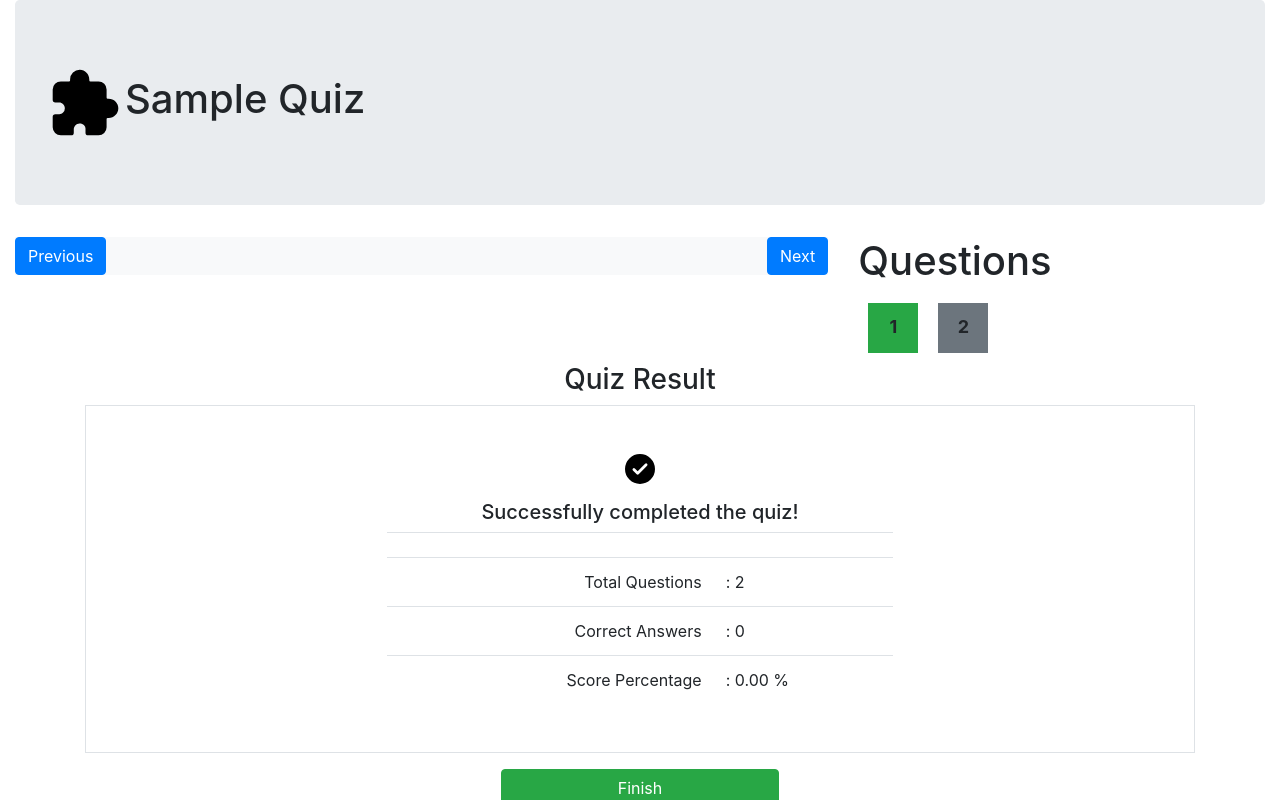
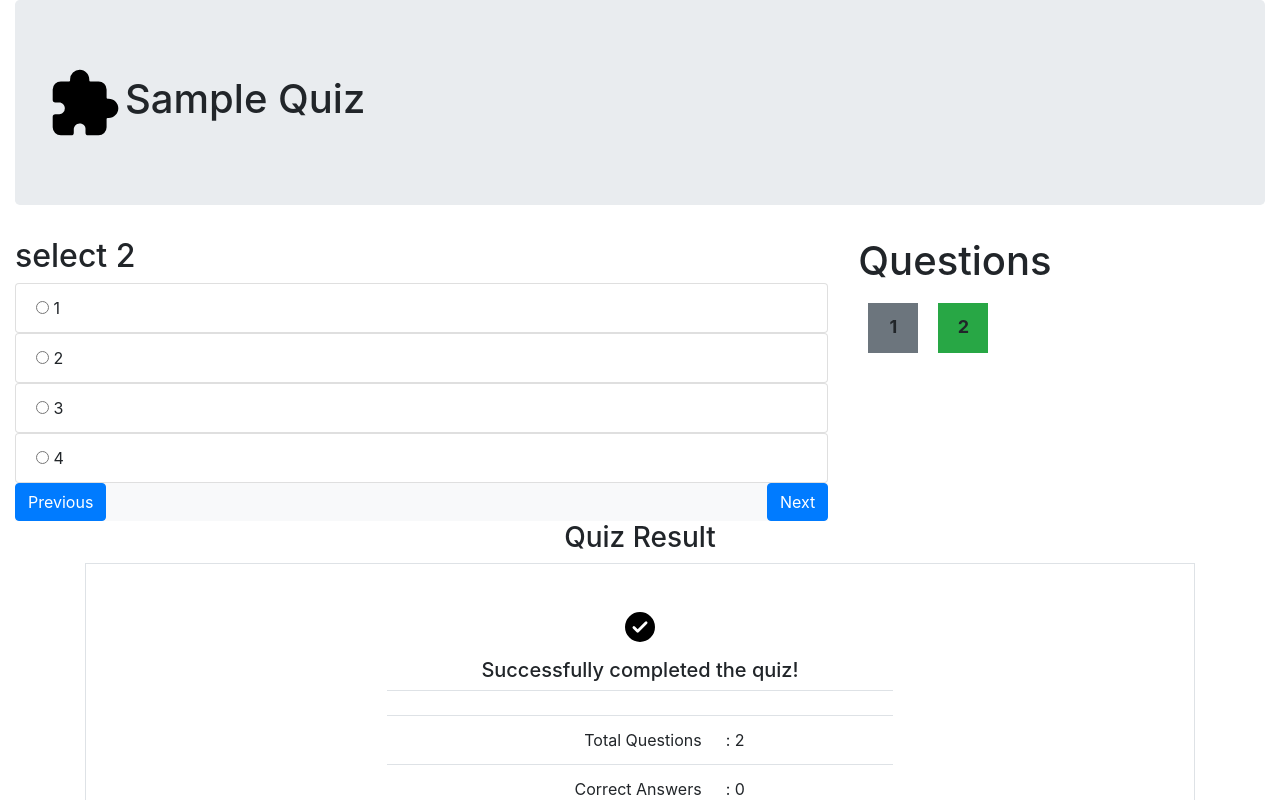
Before and after one commit to ShashiSrinath/ng-quiz-app, an Angular app: page / in a window 1280 px wide. Shown: the top 800 px of the page. Built offline with nearby package versions, Linux system fonts and the light colour scheme.

Commit message:
mcq Quastion created

```diff
--- a/angular.json
+++ b/angular.json
@@ -1,5 +1,8 @@
 {
   "$schema": "./node_modules/@angular/cli/lib/config/schema.json",
+  "cli": {
+    "analytics": false
+  },
   "version": 1,
   "newProjectRoot": "projects",
   "projects": {
--- a/src/app/app.component.html
+++ b/src/app/app.component.html
@@ -8,7 +8,7 @@
   <div class="col-8">
     <div class="container">
       <div>
-        <!-- text quiz insert here -->
+        <app-mcq [question]="appService.questions[appService.currentPageIndex]"></app-mcq>
       </div>
       <div>
         <!-- mcq quiz insert here -->
--- a/src/app/app.module.ts
+++ b/src/app/app.module.ts
@@ -7,6 +7,7 @@ import { HeaderComponent } from './header/header.component';
 import { FooterComponent } from './footer/footer.component';
 import { QuizResultComponent } from './quiz-result/quiz-result.component';
 import { QuizOverallViewComponent } from './quiz-overall-view/quiz-overall-view.component';
+import { McqComponent } from './mcq/mcq.component';
 @NgModule({
   declarations: [
     AppComponent,
@@ -14,6 +15,7 @@ import { QuizOverallViewComponent } from './quiz-overall-view/quiz-overall-view.
     FooterComponent,
     QuizResultComponent,
     QuizOverallViewComponent,
+    McqComponent
   ],
   imports: [BrowserModule, AppRoutingModule],
   providers: [],
--- a/src/app/app.service.ts
+++ b/src/app/app.service.ts
@@ -22,7 +22,7 @@ export class AppService {
         question: 'select 2',
       },
     ];
-    this.currentPageIndex = 0;
+    this.currentPageIndex = 1;
   }
 
   public gotoNextPage = () => {
--- /dev/null
+++ b/src/app/mcq/mcq.component.html
@@ -0,0 +1,12 @@
+
+<div class="mcq_quastion" *ngIf="question?.type==='mcq'">
+    <div class="questions">
+        <h2>{{question?.question}}</h2>
+        <ul class="list-group" *ngFor="let quiz of question?.choices">
+            <li class="list-group-item">
+                <input type="radio" name="options" >
+                {{quiz}}
+            </li>
+        </ul>
+    </div>
+</div>
--- /dev/null
+++ b/src/app/mcq/mcq.component.ts
@@ -0,0 +1,23 @@
+import { Component, Input, OnInit } from '@angular/core';
+import { AppService } from '../app.service';
+import { Question } from '../types';
+
+@Component({
+  selector: 'app-mcq',
+  templateUrl: './mcq.component.html',
+  styleUrls: ['./mcq.component.css']
+})
+export class McqComponent implements OnInit {
+
+@Input() question?:Question;
+
+  constructor(
+
+  ) {this.getQus() }
+
+  ngOnInit(): void {
+  }
+getQus(){
+  console.log(this.question?.type)
+}
+}
--- a/src/app/types.ts
+++ b/src/app/types.ts
@@ -4,10 +4,11 @@ export type Question = {
   correctAnswer: string;
   answered?: boolean;
   answer?: string;
+  choices?: string[];
 } | {
   type: 'mcq'
   question: string;
-  choices: string[]
+  choices: string[];
   correctAnswer: string;
   answered?: boolean;
   answer?: string;
```
Also changed, not shown: src/app/mcq/mcq.component.css (added), 1 other file (tests, documents, lock files or other folders).
